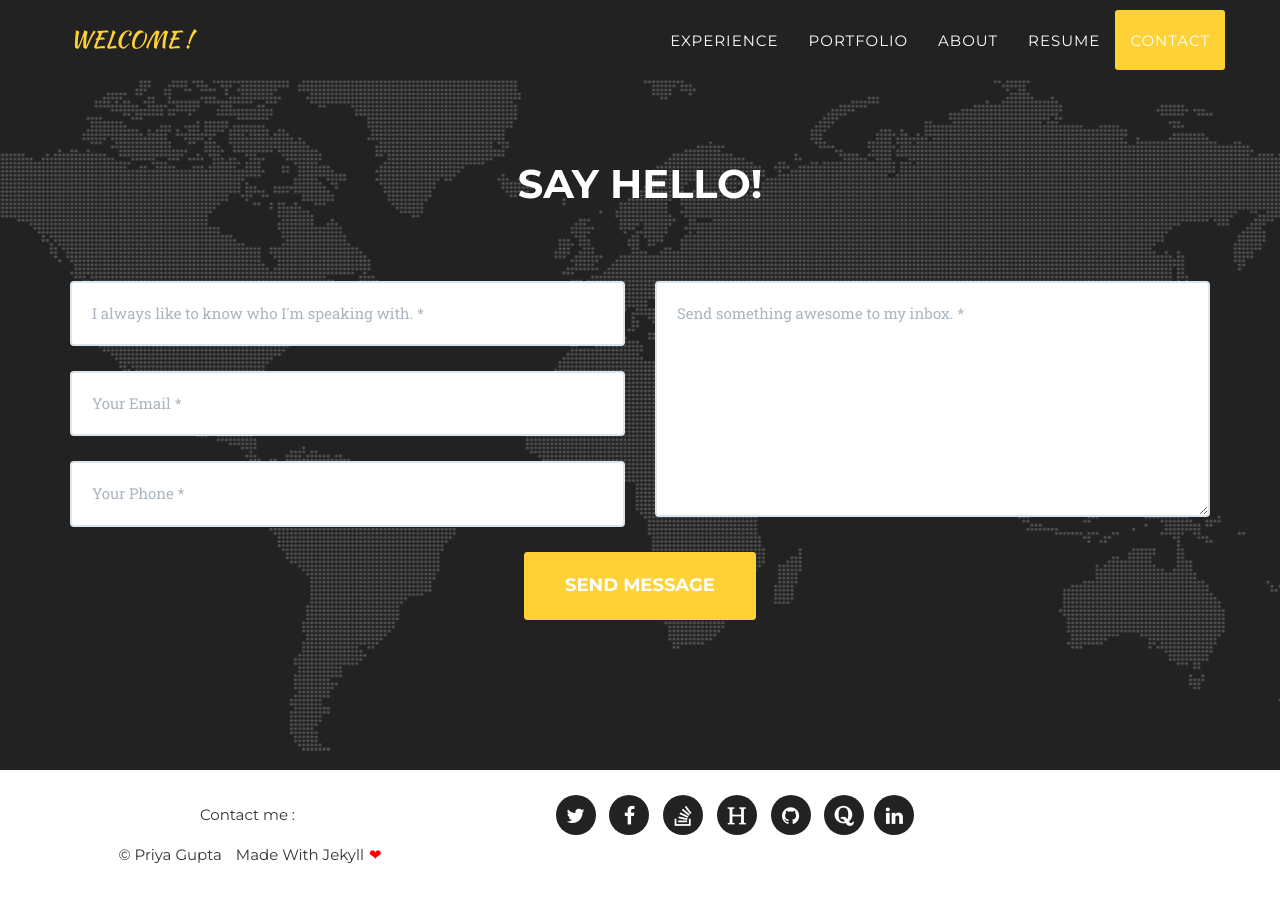
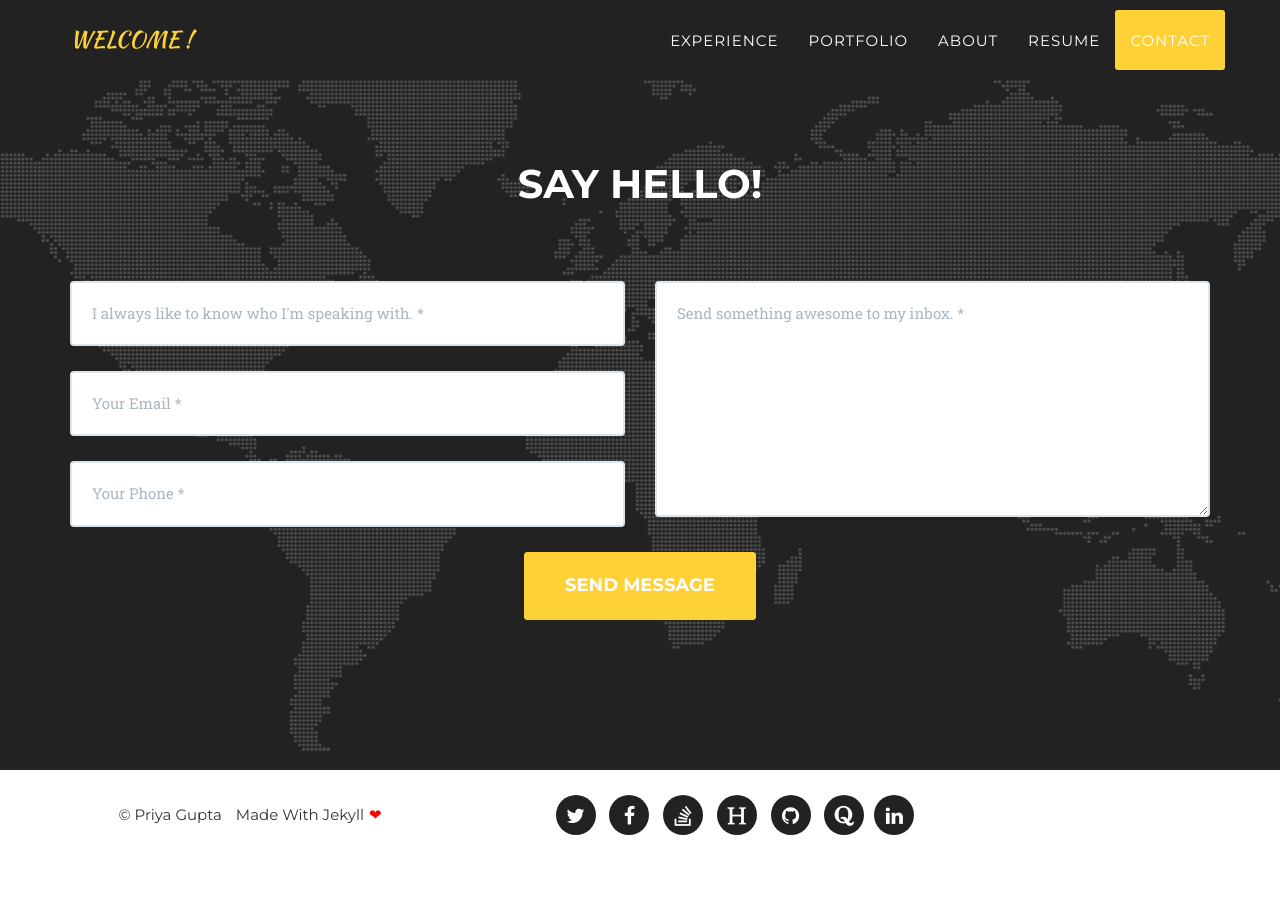
Before and after one commit to PriyaGupta1996/satnam18.github.io, a Jekyll site: the page built from index.html, in a window 1280 px wide and 900 px high, scrolled down 5911 px. Built offline with Jekyll 4.4.1, drawn with Linux system fonts in a browser that asks for light colours; some web fonts are replaced; after the commit the page ends 6771 px from its top, so only the background shows below that.

Commit message:
Update footer.html

```diff
--- a/_includes/footer.html
+++ b/_includes/footer.html
@@ -3,10 +3,12 @@
         <div class="container">
             <div class="row">
                 <div class="col-md-4">
-				<ul class="list-inline quicklinks">
-                   <li> <span>Contact me :</span></li>
+                    <ul class="list-inline quicklinks">
+                        <li>&copy Priya Gupta
+                        </li>
+                        <li>Made With Jekyll</li><span class="love">❤</span>
 
-					</ul>
+                    </ul>
                 </div>
                 <div class="col-md-6">
                     <ul class="list-inline social-buttons">
@@ -20,14 +22,7 @@
                     </ul>
                 </div>
 
-                <div class="col-md-4">
-                    <ul class="list-inline quicklinks">
-                        <li>&copy Priya Gupta
-                        </li>
-                        <li>Made With Jekyll</li><span class="love">❤</span>
 
-                    </ul>
-                </div>
             </div>
         </div>
     </footer>
```
